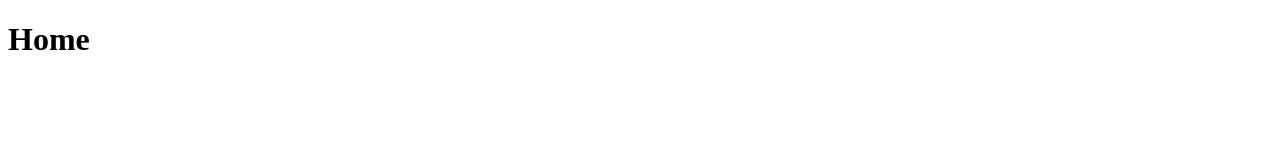
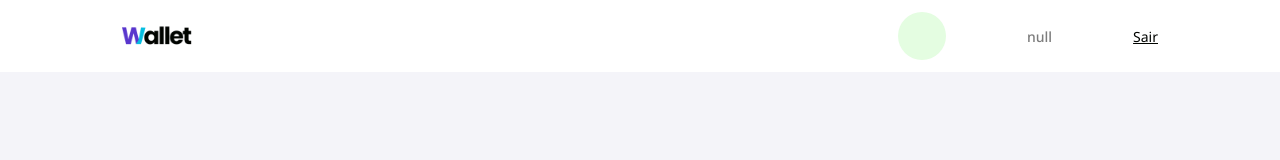
Before and after one commit to Evrston/wallet-app-frontend, a plain HTML site: page src/pages/home/index.html in a window 1280 px wide. Drawn offline with Linux system fonts and the light colour scheme.

Commit message:
feat: implement header at home page

```diff
--- a/src/pages/home/index.html
+++ b/src/pages/home/index.html
@@ -2,9 +2,19 @@
 <html>
   <head>
     <title>Wallet App Home</title>
+    <link rel="stylesheet" href="../../../styles.css" />
+    <link rel="stylesheet" href="styles.css" />
     <script src="index.js"></script>
   </head>
-  <body>
-    <h1>Home</h1>
+  <body class="home-content-container">
+    <div>
+      <div class="navbar">
+        <img class="logo-navbar" src="../../img/logo.png" alt="Logo Image" />
+        <div id="navbar-user-container" class="navbar-user-container">
+          <div id="navbar-user-avatar" class="navbar-user-avatar"></div>
+        </div>
+      </div>
+      <h1>Home</h1>
+    </div>
   </body>
 </html>
--- a/src/pages/home/index.js
+++ b/src/pages/home/index.js
@@ -1,4 +1,29 @@
+const onloadUserInfo = () => {
+  const email = localStorage.getItem("@WalletApp:userEmail");
+  const name = localStorage.getItem("@WalletApp:userName");
+
+  const navbarUserInfo = document.getElementById("navbar-user-container");
+  const navbarUserAvatar = document.getElementById("navbar-user-avatar");
+
+  //add user email
+  const emailElement = document.createElement("p");
+  const emailText = document.createTextNode(email);
+  emailElement.appendChild(emailText);
+  navbarUserInfo.appendChild(emailElement);
+
+  //logout link
+  const logoutElement = document.createElement("a");
+  const logoutText = document.createTextNode("Sair");
+  logoutElement.appendChild(logoutText);
+  navbarUserInfo.appendChild(logoutElement);
+
+  //add user first letter iside avatar
+  const nameElement = document.createElement("h3");
+  const nameText = document.createTextNode(name.charAt(0));
+  nameElement.appendChild(nameText);
+  navbarUserAvatar.appendChild(nameElement);
+};
+
 window.onload = () => {
-  const email = localStorage.getItem("@WalletApp:userEmail");
-  console.log(email);
+  onloadUserInfo();
 };
--- /dev/null
+++ b/src/pages/home/styles.css
@@ -0,0 +1,50 @@
+.home-content-container {
+  display: flex;
+  flex-direction: column;
+  align-items: flex-start;
+  justify-content: flex-start;
+  width: 100vw;
+  height: 100vh;
+  background-color: #f4f4f9;
+}
+
+.navbar {
+  display: flex;
+  flex-direction: row;
+  align-items: center;
+  justify-content: space-between;
+  width: 100vw;
+  height: 72px;
+  position: fixed;
+  top: 0px;
+  left: 0px;
+  right: 0px;
+  padding: 24px 122px;
+  box-sizing: border-box;
+  background-color: #ffffff;
+}
+
+.logo-navbar {
+  width: auto;
+  height: 24px;
+}
+
+.navbar-user-container {
+  display: flex;
+  flex-direction: row;
+  align-items: center;
+  justify-content: space-between;
+  width: 260px;
+  height: 100%;
+}
+
+.navbar-user-avatar {
+  display: flex;
+  flex-direction: row;
+  align-items: center;
+  justify-content: center;
+  width: 48px;
+  height: 48px;
+  border-radius: 24px;
+  background-color: #e4fde1;
+}
```
